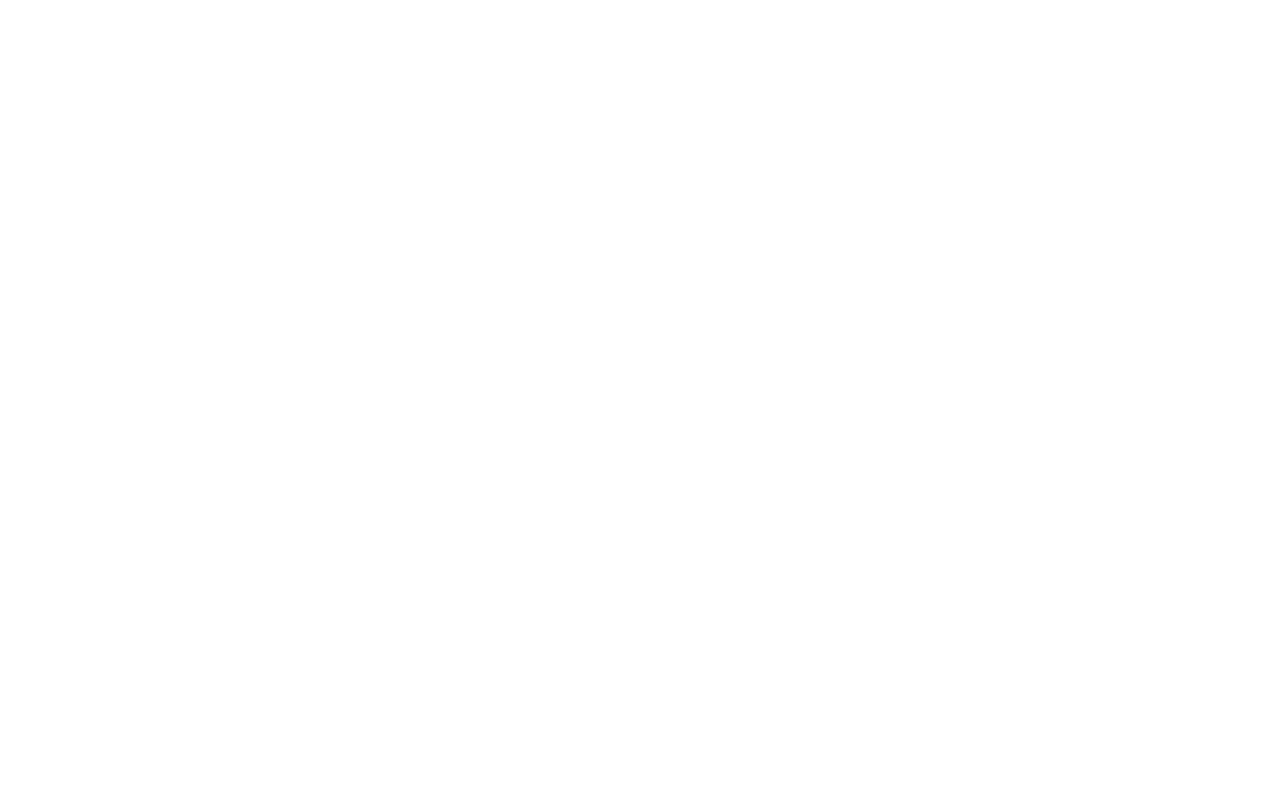
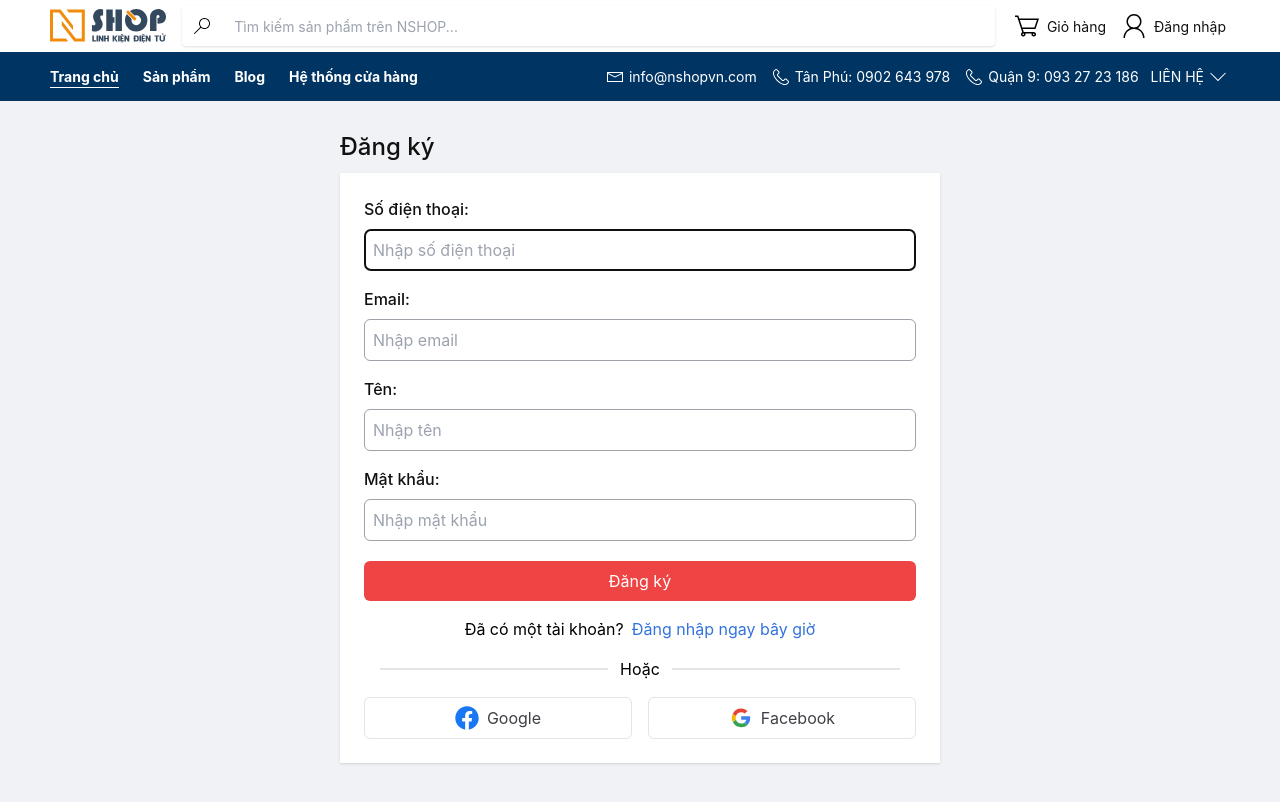
Before and after one commit to VietNguyen238/FE_Project_Graduate, a React (Vite) app: page /register in a window 1280 px wide. Before the commit this address had no page. Shown: the top 802 px of the page. Built offline with nearby package versions, Linux system fonts and the light colour scheme.

Commit message:
Feat: Create Login and Register page

```diff
--- a/src/components/layout/Header.tsx
+++ b/src/components/layout/Header.tsx
@@ -112,8 +112,8 @@
               <Link to="/cart" onClick={() => setNavigate("/cart")}>
                 <Button icon={assetsSvg.ic_cart} title="Giỏ hàng" />
               </Link>
-              <Link to="/account" onClick={() => setNavigate("/account")}>
-                <Button icon={assetsSvg.ic_person} title="Tài khoản" />
+              <Link to="/login" onClick={() => setNavigate("/login")}>
+                <Button icon={assetsSvg.ic_person} title="Đăng nhập" />
               </Link>
             </div>
           </div>
--- a/src/components/ui/Button.tsx
+++ b/src/components/ui/Button.tsx
@@ -2,13 +2,27 @@
   title: string;
   bg_color: string;
   text_color: string;
+  onClick?: () => void;
+  icon?: string;
+  isBorder?: boolean;
 }
 
-export default function Button({ title, bg_color, text_color }: Props) {
+export default function Button({
+  title,
+  bg_color,
+  text_color,
+  onClick,
+  icon,
+  isBorder = false,
+}: Props) {
   return (
     <div
-      className={`w-full font-normal ${bg_color} ${text_color} p-2 text-h3 rounded-md flex justify-center items-center`}
+      onClick={onClick}
+      className={`w-full font-normal ${bg_color} ${text_color} p-2 text-h3 cursor-pointer rounded-md flex justify-center items-center gap-2 ${
+        isBorder && "border border-zinc-200"
+      }`}
     >
+      {icon && <img className="h-ic w-ic" src={icon} alt={icon} />}
       {title}
     </div>
   );
--- /dev/null
+++ b/src/components/ui/InputText.tsx
@@ -0,0 +1,34 @@
+import { forwardRef } from "react";
+
+interface Props {
+  title: string;
+  value: string;
+  type: "email" | "number" | "text" | "password";
+  onChange: React.ChangeEventHandler<HTMLInputElement>;
+}
+
+const InputText = forwardRef<HTMLInputElement, Props>(
+  ({ title, value, type, onChange }, ref) => {
+    const capitalizedTitle = title.charAt(0).toUpperCase() + title.slice(1);
+
+    return (
+      <div className="">
+        <div className="text-h3 text-title_color font-medium">
+          {capitalizedTitle}:
+        </div>
+        <input
+          ref={ref}
+          className="w-full p-2 border border-zinc-400 rounded-md mt-2 mb-4"
+          placeholder={`Nhập ${title}`}
+          onChange={onChange}
+          value={value}
+          type={type}
+        />
+      </div>
+    );
+  }
+);
+
+InputText.displayName = "InputText";
+
+export default InputText;
--- a/src/components/ui/ProductCard.tsx
+++ b/src/components/ui/ProductCard.tsx
@@ -17,9 +17,7 @@
 }: Props) {
   return (
     <div
-      className={`flex flex-col justify-center items-center bg-white rounded-lg ${
-        quantity <= 0 ? "cursor-not-allowed" : "cursor-pointer hover:scale-105"
-      } shadow-md`}
+      className={`flex flex-col justify-center items-center bg-white rounded-lg cursor-pointer hover:scale-105 shadow-md`}
     >
       <div className="relative">
         <img
--- a/src/constants/assets.ts
+++ b/src/constants/assets.ts
@@ -19,6 +19,8 @@
 import ic_plus_dark from "./../../src/assets/svgs/ic_plus_dark.svg";
 import ic_close from "./../../src/assets/svgs/ic_close.svg";
 import ic_tick from "./../../src/assets/svgs/ic_tick.svg";
+import ic_google from "./../../src/assets/svgs/ic_google.svg";
+import ic_facebook from "./../../src/assets/svgs/ic_facebook.svg";
 
 import im_protect from "./../../src/assets/images/im_protect.png";
 import im_cam_bien from "./../../src/assets/images/im_cam_bien.png";
@@ -40,6 +42,8 @@
 
 export const assetsSvg = {
   ic_filter: ic_filter,
+  ic_facebook: ic_facebook,
+  ic_google: ic_google,
   ic_close: ic_close,
   ic_tick: ic_tick,
   ic_minus_dark: ic_minus_dark,
--- /dev/null
+++ b/src/pages/Login.tsx
@@ -0,0 +1,96 @@
+import React, { useEffect, useRef, useState } from "react";
+import Title from "../components/ui/Title";
+import InputText from "../components/ui/InputText";
+import Button from "../components/ui/Button";
+import { assetsSvg } from "../constants/assets";
+import { FormField, LoginProps } from "../types";
+import { Link } from "react-router";
+
+export default function Login() {
+  const [formData, setFormData] = useState<LoginProps>({
+    email: "",
+    password: "",
+  });
+  const firstInputRef = useRef<HTMLInputElement>(null);
+
+  useEffect(() => {
+    firstInputRef.current?.focus();
+  }, []);
+
+  const handleChange =
+    (field: keyof LoginProps) => (e: React.ChangeEvent<HTMLInputElement>) => {
+      setFormData((prev) => ({ ...prev, [field]: e.target.value }));
+    };
+
+  const handleSubmit = (
+    e: React.FormEvent<HTMLFormElement> | React.MouseEvent<HTMLButtonElement>
+  ) => {
+    e.preventDefault();
+    console.log(formData);
+    setFormData({ email: "", password: "" });
+    firstInputRef.current?.focus();
+  };
+
+  const formFields: FormField[] = [
+    { field: "email", title: "email", type: "email" },
+    { field: "password", title: "mật khẩu", type: "password" },
+  ];
+
+  return (
+    <div className="flex justify-center mb-8 mt-3">
+      <div className="w-[600px]">
+        <Title title="Đăng nhập" />
+        <div className="bg-white p-6 shadow">
+          <form onSubmit={handleSubmit}>
+            {formFields.map(({ field, title, type }, index) => (
+              <InputText
+                key={field as keyof LoginProps}
+                title={title}
+                value={formData[field as keyof LoginProps]}
+                type={type}
+                onChange={handleChange(field as keyof LoginProps)}
+                ref={index === 0 ? firstInputRef : null}
+              />
+            ))}
+            <div className="mt-1">
+              <button onClick={handleSubmit} className="w-full">
+                <Button
+                  title="Đăng nhập"
+                  bg_color="bg-red-500"
+                  text_color="text-white"
+                />
+              </button>
+            </div>
+          </form>
+          <div className="flex justify-center items-center mt-4">
+            Không có tài khoản?
+            <Link to={"/register"} className="ml-2 text-link cursor-pointer">
+              Đăng ký
+            </Link>
+          </div>
+          <div className="px-4 bg-white flex w-full justify-center items-center mt-4">
+            <hr className="border border-zinc-200 w-full"></hr>
+            <div className="px-3">Hoặc</div>
+            <hr className="border border-zinc-200 w-full"></hr>
+          </div>
+          <div className="flex justify-between items-center mt-4 gap-4">
+            <Button
+              isBorder={true}
+              icon={assetsSvg.ic_facebook}
+              title="Google"
+              bg_color="bg-white"
+              text_color="text-zinc-700"
+            />
+            <Button
+              isBorder={true}
+              icon={assetsSvg.ic_google}
+              title="Facebook"
+              bg_color="bg-white"
+              text_color="text-zinc-700"
+            />
+          </div>
+        </div>
+      </div>
+    </div>
+  );
+}
--- /dev/null
+++ b/src/pages/Register.tsx
@@ -0,0 +1,101 @@
+import { useEffect, useRef, useState } from "react";
+import InputText from "../components/ui/InputText";
+import Title from "../components/ui/Title";
+import Button from "../components/ui/Button";
+import { FormField, RegisterProps } from "../types";
+import { assetsSvg } from "../constants/assets";
+import { Link } from "react-router";
+
+export default function Register() {
+  const [formData, setFormData] = useState<RegisterProps>({
+    phone: "",
+    email: "",
+    name: "",
+    password: "",
+  });
+  const firstInputRef = useRef<HTMLInputElement>(null);
+
+  useEffect(() => {
+    firstInputRef.current?.focus();
+  }, []);
+
+  const handleChange =
+    (field: keyof RegisterProps) =>
+    (e: React.ChangeEvent<HTMLInputElement>) => {
+      setFormData((prev) => ({ ...prev, [field]: e.target.value }));
+    };
+
+  const handleSubmit = (
+    e: React.FormEvent<HTMLFormElement> | React.MouseEvent<HTMLButtonElement>
+  ) => {
+    e.preventDefault();
+    console.log(formData);
+    setFormData({ phone: "", email: "", name: "", password: "" });
+    firstInputRef.current?.focus();
+  };
+
+  const formFields: FormField[] = [
+    { field: "phone", title: "số điện thoại", type: "text" },
+    { field: "email", title: "email", type: "email" },
+    { field: "name", title: "tên", type: "text" },
+    { field: "password", title: "mật khẩu", type: "password" },
+  ];
+
+  return (
+    <div className="flex justify-center mb-8 mt-3">
+      <div className="w-[600px]">
+        <Title title="Đăng ký" />
+        <div className="bg-white p-6 shadow">
+          <form onSubmit={handleSubmit}>
+            {formFields.map(({ field, title, type }, index) => (
+              <InputText
+                key={field as keyof RegisterProps}
+                title={title}
+                value={formData[field as keyof RegisterProps]}
+                type={type}
+                onChange={handleChange(field as keyof RegisterProps)}
+                ref={index === 0 ? firstInputRef : null}
+              />
+            ))}
+            <div className="mt-1">
+              <button onClick={handleSubmit} className="w-full">
+                <Button
+                  title="Đăng ký"
+                  bg_color="bg-red-500"
+                  text_color="text-white"
+                />
+              </button>
+            </div>
+          </form>
+          <div className="flex justify-center items-center mt-4">
+            Đã có một tài khoản?
+            <Link to={"/login"} className="ml-2 text-link cursor-pointer">
+              Đăng nhập ngay bây giờ
+            </Link>
+          </div>
+          <div className="px-4 bg-white flex w-full justify-center items-center mt-4">
+            <hr className="border border-zinc-200 w-full"></hr>
+            <div className="px-3">Hoặc</div>
+            <hr className="border border-zinc-200 w-full"></hr>
+          </div>
+          <div className="flex justify-between items-center mt-4 gap-4">
+            <Button
+              isBorder={true}
+              icon={assetsSvg.ic_facebook}
+              title="Google"
+              bg_color="bg-white"
+              text_color="text-zinc-700"
+            />
+            <Button
+              isBorder={true}
+              icon={assetsSvg.ic_google}
+              title="Facebook"
+              bg_color="bg-white"
+              text_color="text-zinc-700"
+            />
+          </div>
+        </div>
+      </div>
+    </div>
+  );
+}
--- a/src/routes/index.tsx
+++ b/src/routes/index.tsx
@@ -5,6 +5,8 @@
 import Blog from "../pages/Blog";
 import StoreSystem from "../pages/StoreSystem";
 import Cart from "../pages/Cart";
+import Register from "../pages/Register";
+import Login from "../pages/Login";
 
 export default function AppRouter() {
   return (
@@ -57,6 +59,22 @@
           </Layout>
         }
       />
+      <Route
+        path="/register"
+        element={
+          <Layout isNavigate={true} isFooter={false}>
+            <Register />
+          </Layout>
+        }
+      />
+      <Route
+        path="/login"
+        element={
+          <Layout isNavigate={true} isFooter={false}>
+            <Login />
+          </Layout>
+        }
+      />
     </Routes>
   );
 }
--- a/src/types/index.ts
+++ b/src/types/index.ts
@@ -1,10 +1,11 @@
 import { ReactNode } from "react";
+type InputType = "email" | "number" | "text" | "password";
 
 export interface ChildrenProps {
   children: ReactNode;
 }
 
-export interface CartItem {
+export interface CartItemProps {
   id: number;
   title: string;
   price: number;
@@ -12,3 +13,21 @@
   quantity: number;
   image: string;
 }
+
+export interface RegisterProps {
+  phone: string;
+  email: string;
+  name: string;
+  password: string;
+}
+
+export interface LoginProps {
+  email: string;
+  password: string;
+}
+
+export interface FormField {
+  field: keyof RegisterProps | LoginProps;
+  title: string;
+  type: InputType;
+}
```
Also changed, not shown: src/assets/svgs/ic_facebook.svg (added), src/assets/svgs/ic_google.svg (added).
